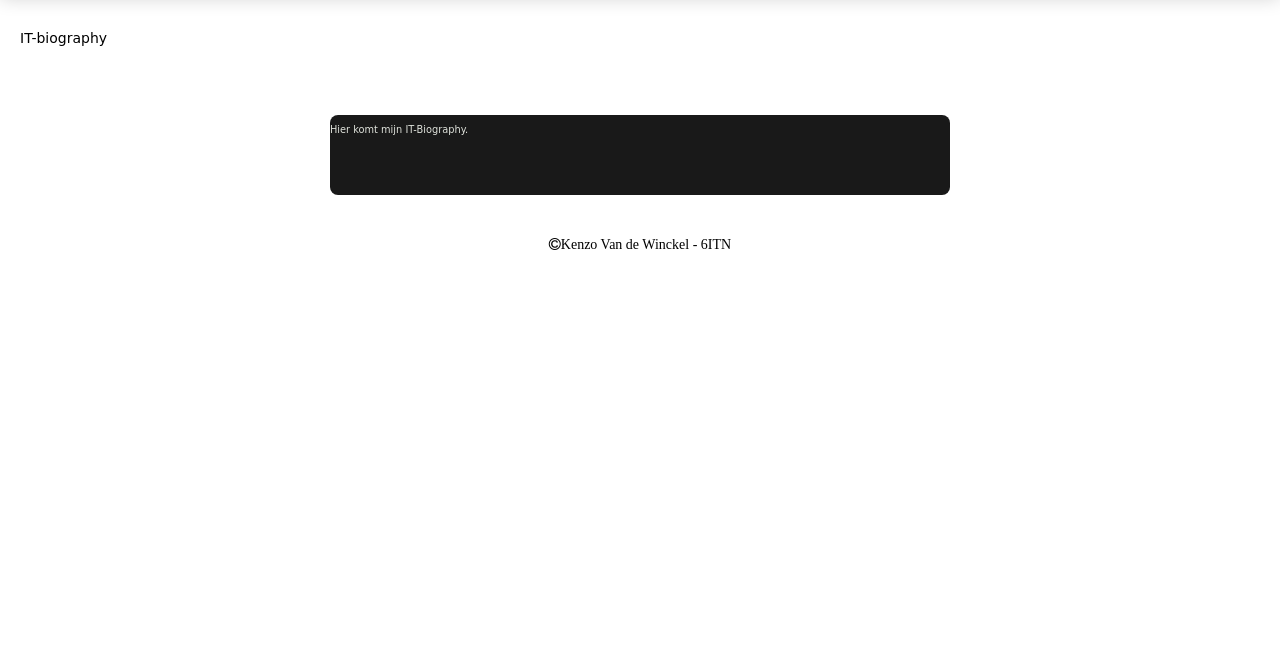
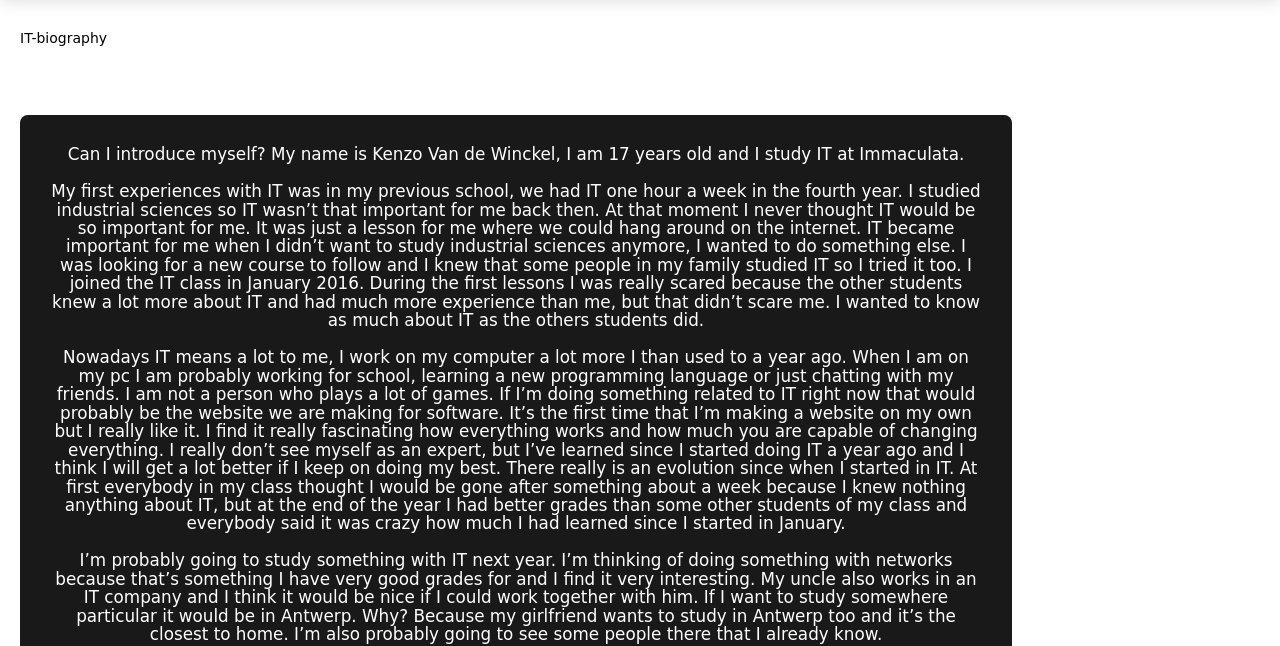
Before and after one commit to KenzoVdW-immalle/GIPWebsiteKenzoVdW, a plain HTML site: page itBiography.html in a window 1280 px wide. Shown: the part 193-839 px from the top of the page. Before the commit the page ends 800 px from the top, so only its background shows below. Drawn offline with Linux system fonts and the light colour scheme; a web font is replaced by a local one.

Commit message:
it biography toegevoegd

```diff
--- a/css/style.css
+++ b/css/style.css
@@ -11,7 +11,7 @@
 .col{
     min-height: 80px;
     border-radius: 8px;
-    margin-left: 0%;
+    margin-left: 0;
     margin-right: 5%;
     display:inline-block;
     float: left;
@@ -20,17 +20,16 @@
   font-size: 100%;
   min-height: 50px;
 }
-.col.two:first-child,
-.col.two:last-child{
-  width: 20%;
-  background-color: transparent;
+.col.two{
+  margin-left: 10%;
+  width: 80%;
+  background-color: #191919;
+  color: white;
 }
-.col.two{
-  background-color: #191919;
-  color: #DFE2DB;
+.itbiography{
   text-align: center;
-  font-size: 70%;
-  width: 50%;
+  font-size: 120%;
+  margin: 30px;
 }
 .col.four{
   width: 20%;
@@ -44,7 +43,7 @@ background-color: red;
 min-height: 10vw;
 }
 .col:first-child{
-    margin-left: 0px;
+    margin-left: 0%;
 }
 .col:last-child{
     margin-right: 0px;
--- a/itBiography.html
+++ b/itBiography.html
@@ -26,12 +26,16 @@
     </div>
   </div>
     <div class="row">
-      <div class="col two"></div>
-    <div class="col two">
-      <p>Hier komt mijn IT-Biography. </p>
-    </div>
-      <div class="col two"><p></p>
+      <div class="col two">
+        <p class="itbiography">Can I introduce myself? My name is Kenzo Van de Winckel, I am 17 years old and I study IT at Immaculata.
+          <br><br>My first experiences with IT was in my previous school, we had IT one hour a week in the fourth year. I studied industrial sciences so IT wasn’t that important for me back then. At that moment I never thought IT would be so important for me. It was just a lesson for me where we  could hang around on the internet. IT became important for me when I didn’t want to study industrial sciences anymore, I wanted to do something else. I was looking for a new course to follow and I knew that some people in my family studied IT so I tried it too. I joined the IT class in January 2016. During the first lessons I was really scared because the other students knew a lot more about IT and had much more experience than me, but that didn’t scare me. I wanted to know as much about IT as the others students did.
+  <br><br>Nowadays IT means a lot to me, I work on my computer a lot more I than used to a year ago.
+  When I am on my pc I am probably working for school, learning a new programming language or just chatting with my friends. I am not a person who plays a lot of games.
+  If I’m doing something related to IT right now that would probably be the website we are making for software. It’s the first time that I’m making a website on my own but I really like it. I find it really fascinating how everything works and how much you are capable of changing everything. I really don’t see myself as an expert, but I’ve learned since I started doing IT a year ago and I think I will get a lot better if I keep on doing my best. There really is an evolution since when I started in IT. At first everybody in my class thought I would be gone after something about a week because I knew nothing anything about IT, but at the end of the year I had better grades than some other students of my class and everybody said it was crazy how much I had learned since I started in January.
+  <br><br>I’m probably going to study something with IT next year. I’m thinking of doing something with networks because that’s something I have very good grades for and I find it very interesting. My uncle also works in an IT company and I think it would be nice if I could work together with him. If I want to study somewhere particular it would be in Antwerp. Why? Because my girlfriend wants to study in Antwerp too and it’s the closest to home. I’m also probably going to see some people there that I already know.
+  <br><br>Over the past year IT really has become very important for me and I wouldn’t want to do anything else. I hope I can get a good job in the IT business! </p>
       </div>
+
   </div>
 
 </body>
```
